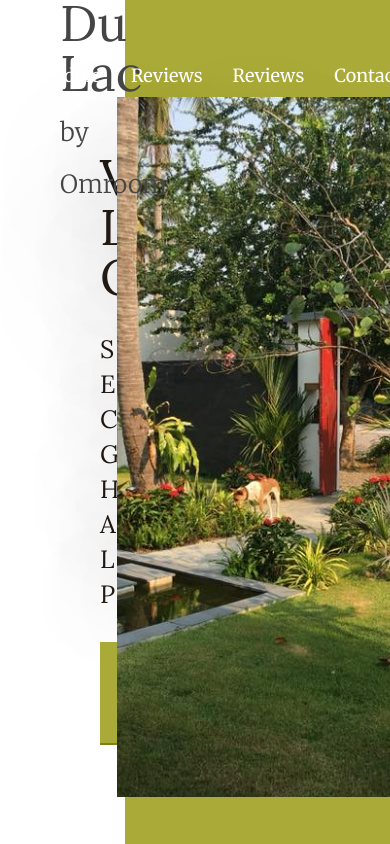
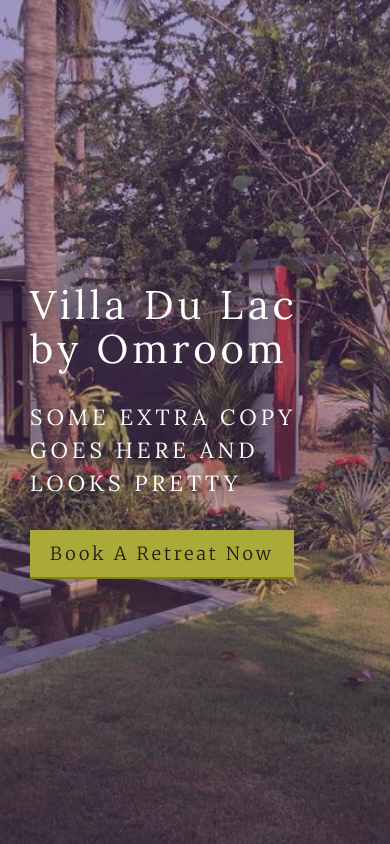
Before and after one commit to cooperda00/villa-du-lac, a Gatsby site: page / in a window 390 px wide. Built offline with nearby package versions, Linux system fonts and the light colour scheme; Gatsby itself is replaced by a stand-in of ours.

Commit message:
finishes 1st pass of hero segment, makes responsive

```diff
--- a/src/components/Layout/Header/Header.module.scss
+++ b/src/components/Layout/Header/Header.module.scss
@@ -1,6 +1,10 @@
 @import "../../../vars";
 
 .Header {
+  //Hide header on Mobile
+  display: none;
+
+  @include min-width(768px) {
     @include flex(row, space-between, center);
 
     background: transparent;
@@ -9,6 +13,7 @@
     position: absolute;
     z-index: 100;
   }
+}
 
 .Menu {
   @include flex(column, flex-start, flex-end);
--- a/src/components/Layout/Header/Logo/Logo.module.scss
+++ b/src/components/Layout/Header/Logo/Logo.module.scss
@@ -1,14 +1,28 @@
 @import "../../../../vars";
 
 .Logo {
-  padding-left: $spaceL;
+  padding-left: $spaceM;
+  padding-top: $spaceS;
+  width: 30%;
 
   h1 {
-    @include font("XXL");
+    @include font("XL");
     font-weight: 300;
 
     span {
-      @include font("M");
+      @include font("SSM");
+    }
+  }
+
+  @include min-width(1200px) {
+    padding-left: $spaceL;
+
+    h1 {
+      @include font("XXL");
+
+      span {
+        @include font("M");
+      }
     }
   }
 }
--- a/src/components/Layout/Header/Social/Social.module.scss
+++ b/src/components/Layout/Header/Social/Social.module.scss
@@ -21,7 +21,7 @@
     transform: translateY(-0.3rem);
   }
 
-  @include min-width(1000px) {
+  @include min-width(768px) {
     @include flex(row, center, center);
   }
 
--- a/src/components/Utility/BannerText/BannerText.module.scss
+++ b/src/components/Utility/BannerText/BannerText.module.scss
@@ -3,25 +3,50 @@
 .BannerText {
   @include flex(column, center, flex-start);
 
-  padding: $spaceXL;
   width: 100%;
+  padding: $spaceM;
+  margin-top: 10vh;
+
+  @include min-width(1400px) {
+    padding: $spaceXL;
+  }
 
   h1,
   h2 {
-    color: $gray5;
-    text-shadow: 0px 0px 12rem black;
+    color: white;
+    text-shadow: 0px 0px 2rem $gray6;
     letter-spacing: 0.4rem;
     font-weight: 400;
     text-align: left;
   }
 
   h1 {
-    @include font("XXL");
+    @include font("XL");
     margin-bottom: $spaceM;
   }
 
   h2 {
-    @include font("M");
+    @include font("SM");
     text-transform: uppercase;
   }
+
+  @include min-width(768px) {
+    margin-top: 0;
+
+    h1,
+    h2 {
+      color: $gray5;
+      text-shadow: 0px 0px 12rem $gray6;
+    }
+  }
+
+  @include min-width(1400px) {
+    h1 {
+      @include font("XXL");
+    }
+
+    h2 {
+      @include font("M");
+    }
+  }
 }
--- a/src/components/Utility/Hero/Hero.js
+++ b/src/components/Utility/Hero/Hero.js
@@ -1,6 +1,5 @@
 //Modules
 import React from "react"
-import Image from "gatsby-image"
 //Sass
 import styles from "./Hero.module.scss"
 
@@ -10,14 +9,7 @@
       <div className={styles.Left}>{children}</div>
 
       <div className={styles.Right}>
-        <div className={styles.ImageContainer}>
-          <Image
-            critical
-            fadeIn={false}
-            fluid={image}
-            className={styles.Hero}
-          />
-        </div>
+        <div className={styles.ImageContainer} />
       </div>
     </section>
   )
--- a/src/components/Utility/Hero/Hero.module.scss
+++ b/src/components/Utility/Hero/Hero.module.scss
@@ -1,8 +1,13 @@
 @import "../../../vars";
 
 .HeroSection {
+  @include flex(column, flex-start, center);
+  width: 100%;
+  height: 100vh;
+
+  @include min-width(768px) {
     @include flex(row, center, center);
-  width: 100%;
+
     background: linear-gradient(
       to right,
       white 0,
@@ -10,30 +15,48 @@
       $primary 32%,
       $primary 100%
     );
-
-  height: 100vh;
+  }
 }
 
 .Left,
 .Right {
+  @include min-width(768px) {
     margin-top: 5rem;
+  }
 }
 
 .Left {
+  width: 100%;
+  position: absolute;
+  z-index: 200;
+  margin-top: 20vh;
+
+  @include min-width(768px) {
     width: 30%;
+    position: initial;
+    margin-top: 0;
+  }
 }
 
 .Right {
+  width: 100%;
+  height: 100vh;
+
+  @include min-width(768px) {
+    height: calc(100vh - 15rem);
     width: 70%;
+    margin-top: 15rem;
+  }
 }
 
 .ImageContainer {
+  height: 100%;
+  background: linear-gradient(rgba($secondary, 0.4), rgba($secondary, 0.4)),
+    url(../../../images/grounds1.jpg);
+  background-position: center;
+  background-size: cover;
+
+  @include min-width(768px) {
     height: 70rem;
   }
-
-.Hero {
-  background-position: center;
-  background-size: cover;
-  width: 100%;
-  height: 100%;
 }
--- a/src/constants/links.js
+++ b/src/constants/links.js
@@ -17,10 +17,6 @@
   },
   {
     path: "/",
-    text: "Reviews",
-  },
-  {
-    path: "/",
     text: "Contact",
   },
 ]
```
Lines whose indentation alone changed are shown as unchanged.
